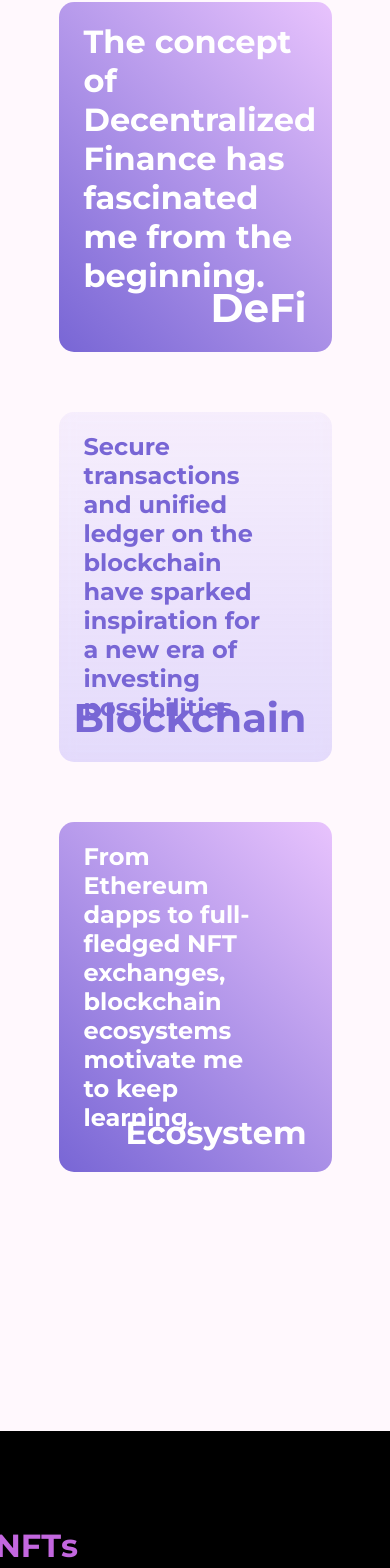
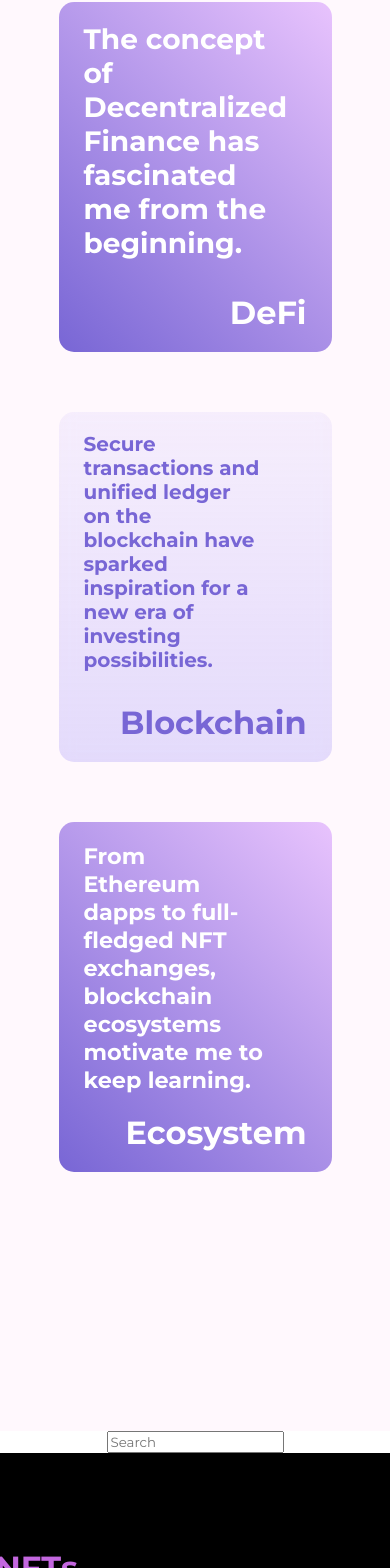
Before and after one commit to KidLiberty/Developer-Portfolio-Site, a React (Create React App) app: page /crypto in a window 390 px wide. Shown: the part 1101-2669 px from the top of the page. Built offline with nearby package versions, Linux system fonts and the light colour scheme; no server answers.

Commit message:
Market Component set up

```diff
--- /dev/null
+++ b/src/components/Coin.js
@@ -0,0 +1,5 @@
+import React from 'react'
+
+export default function Coin() {
+  return <div>Coin</div>
+}
--- a/src/components/Crypto.js
+++ b/src/components/Crypto.js
@@ -4,11 +4,24 @@
 import 'aos/dist/aos.css'
 
 import Navbar from './Navbar'
+import Coin from './Coin'
 import NFTGallery from './NFTGallery'
+
+const URL =
+  'https://api.coingecko.com/api/v3/coins/markets?vs_currency=usd&order=market_cap_desc&per_page=100&page=1&sparkline=false'
 
 export default function Crypto() {
   const [offsetY, setOffsetY] = useState(0)
+  const [coins, setCoins] = useState([])
+  const [search, setSearch] = useState('')
   const handleScrollY = () => setOffsetY(window.scrollY)
+
+  useEffect(() => {
+    fetch(URL)
+      .then(res => res.json())
+      .then(data => setCoins(data))
+      .catch(err => console.log(err))
+  }, [])
 
   useEffect(() => {
     Aos.init({ duration: 2000 })
@@ -21,6 +34,10 @@
       window.removeEventListener('scroll', handleScrollY)
     }
   }, [])
+
+  function handleChange(e) {
+    setSearch(e.target.value)
+  }
 
   return (
     <>
@@ -148,6 +165,13 @@
             <div className='crypto__main-content-card-3-title'>Ecosystem</div>
           </div>
         </div>
+        <div className='crypto__Coin-container'>
+          <input
+            type='text'
+            placeholder='Search'
+            onChange={e => handleChange(e)}
+          />
+        </div>
         <div className='crypto__NFT-gallery-container'>
           <NFTGallery />
         </div>
--- a/src/css/Crypto.css
+++ b/src/css/Crypto.css
@@ -348,11 +348,11 @@
   }
 
   .crypto__main-content-card-1-title {
-    font-size: 2.5rem;
+    font-size: 2rem;
   }
 
   .crypto__main-content-card-1-text {
-    font-size: 2rem;
+    font-size: 1.75rem;
   }
 
   .crypto__main-content-card-2 {
@@ -362,11 +362,11 @@
   }
 
   .crypto__main-content-card-2-title {
-    font-size: 2.5rem;
+    font-size: 2rem;
   }
 
   .crypto__main-content-card-2-text {
-    font-size: 1.5rem;
+    font-size: 1.25rem;
   }
 
   .crypto__main-content-card-3 {
@@ -380,6 +380,6 @@
   }
 
   .crypto__main-content-card-3-text {
-    font-size: 1.5rem;
+    font-size: 1.4rem;
   }
 }
```
Also changed, not shown: src/components/CoinMarket.js (added).
